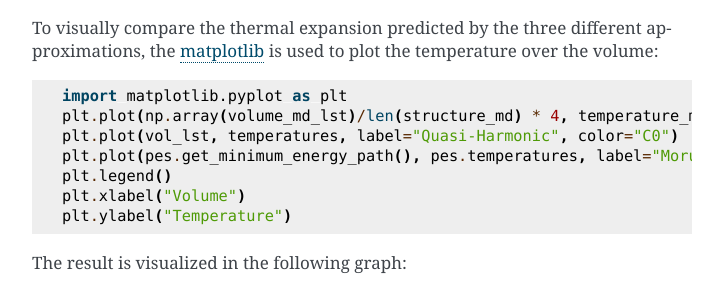
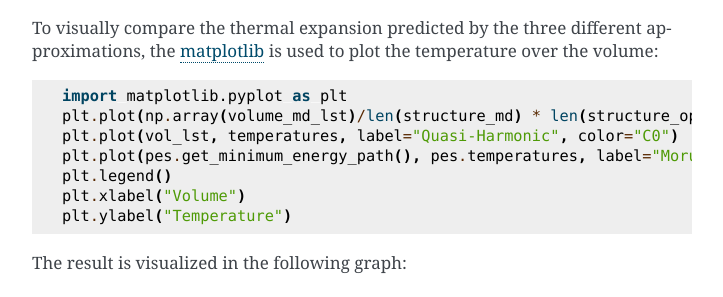
Before and after one commit to pyiron/atomistics, a Sphinx documentation site: the page built from docs/source/materialproperties.md, in a window 1280 px wide and 900 px high, scrolled down 12972 px. Shown: the part 153-450 px from the top of the window, without its empty margins (388-1111 px from the left). Built offline with Sphinx 7.4.7, drawn with Linux system fonts in a browser that asks for light colours; the version number could not be read and is left out.

Commit message:
Update materialproperties.md

````diff
--- a/docs/source/materialproperties.md
+++ b/docs/source/materialproperties.md
@@ -565,7 +565,7 @@ To visually compare the thermal expansion predicted by the three different appro
 is used to plot the temperature over the volume:
 ```
 import matplotlib.pyplot as plt
-plt.plot(np.array(volume_md_lst)/len(structure_md) * 4, temperature_md_lst, label="Molecular Dynamics", color="C2")
+plt.plot(np.array(volume_md_lst)/len(structure_md) * len(structure_opt), temperature_md_lst, label="Molecular Dynamics", color="C2")
 plt.plot(vol_lst, temperatures, label="Quasi-Harmonic", color="C0")
 plt.plot(pes.get_minimum_energy_path(), pes.temperatures, label="Moruzzi Model", color="C1")
 plt.legend()
````
